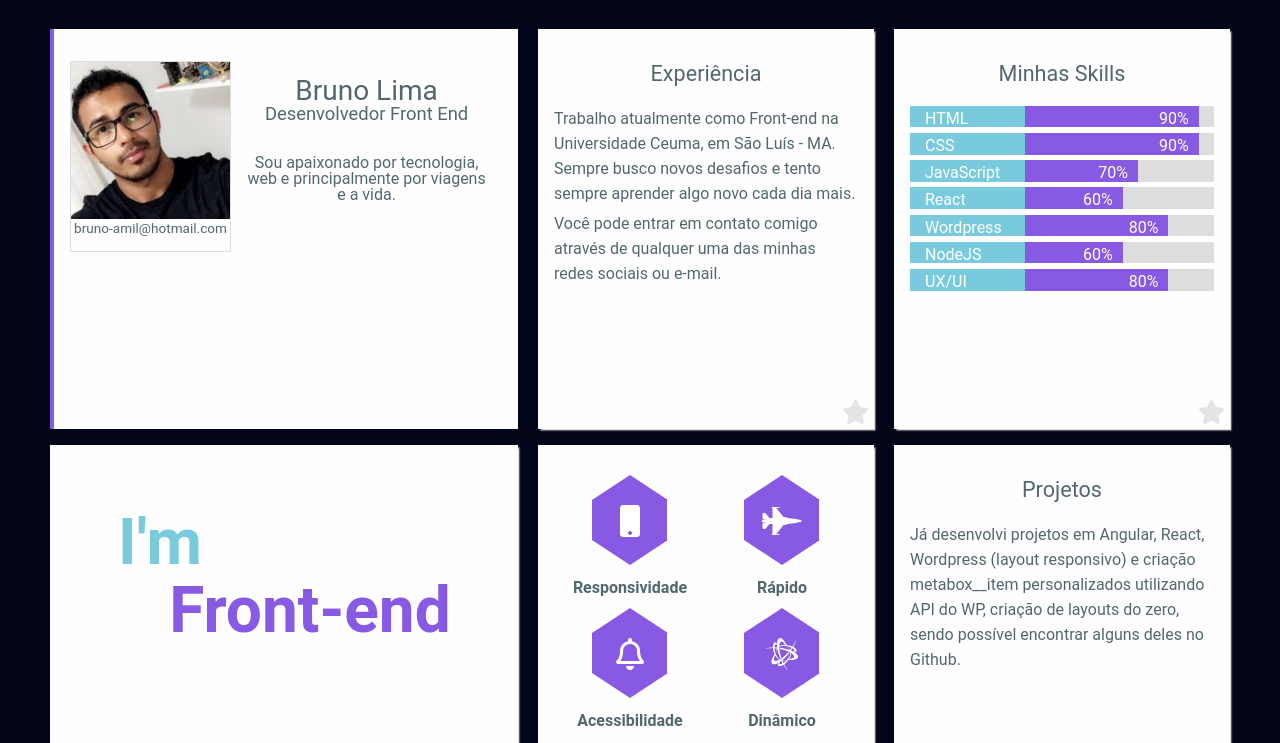
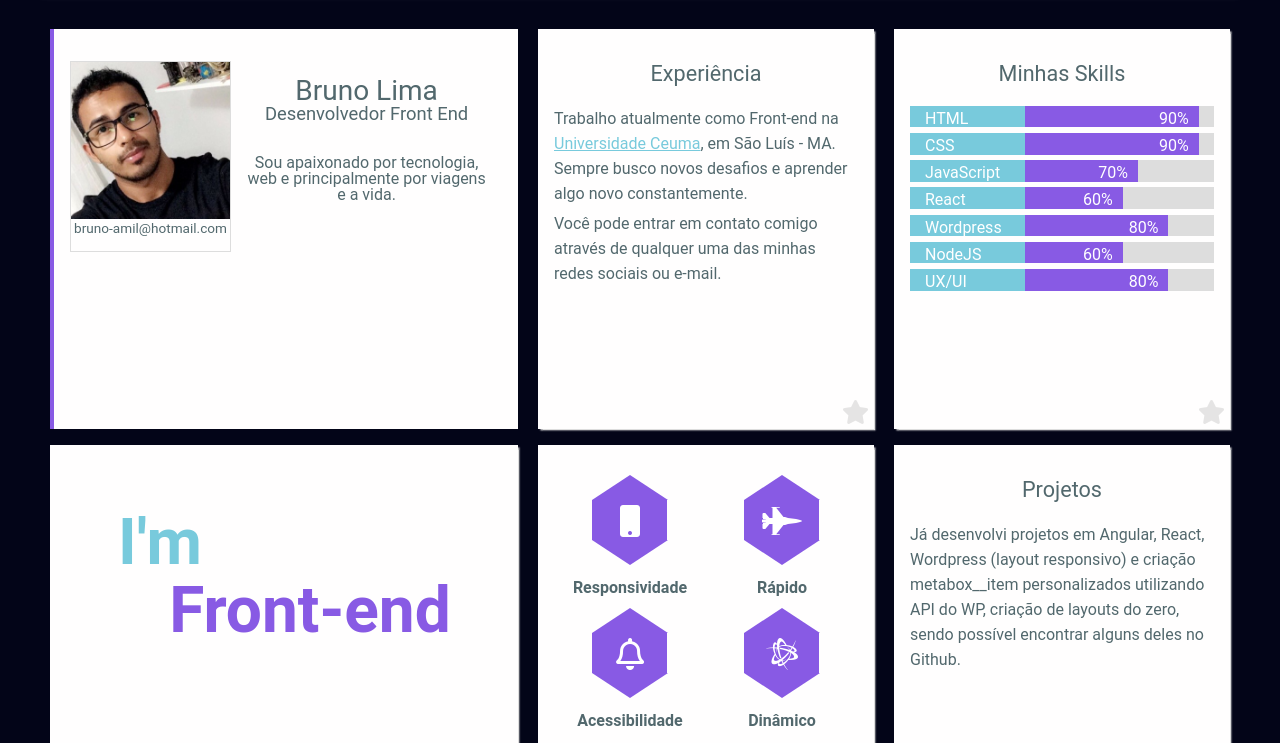
Before and after one commit to brunoamil/myportfolio, a plain HTML site: page index.html in a window 1280 px wide. Shown: the part 57-800 px from the top of the page. Drawn offline with Linux system fonts and the light colour scheme.

Commit message:
alteracoes no perfil

```diff
--- a/assets/css/style.css
+++ b/assets/css/style.css
@@ -78,6 +78,10 @@ body {
     font-size: 1.35rem;
     text-align: center;
     margin-bottom: 1.25rem;
+}
+.linkCeuma {
+    color: #78cadc;
+    text-decoration: underline;
 }
 /* box perfil */
 .box__item--perfil {
--- a/index.html
+++ b/index.html
@@ -51,7 +51,7 @@
         <!-- box experiência -->
         <div class="box__item box__item--geral box__item--efeito">
             <h2>Experiência</h2>
-            <p>Trabalho atualmente como <em>Front-end</em> na Universidade Ceuma, em São Luís - MA. Sempre busco novos desafios e tento sempre aprender algo novo cada dia mais. </p>
+            <p>Trabalho atualmente como <em>Front-end</em> na <a class="linkCeuma" href="https://www.ceuma.br">Universidade Ceuma</a>, em São Luís - MA. Sempre busco novos desafios e aprender algo novo constantemente. </p>
             <p>Você pode entrar em contato comigo através de qualquer uma das minhas redes sociais ou e-mail.</p>
             <span><i class="fa fa-star box__icon__cor"></i></span>
         </div>
```
